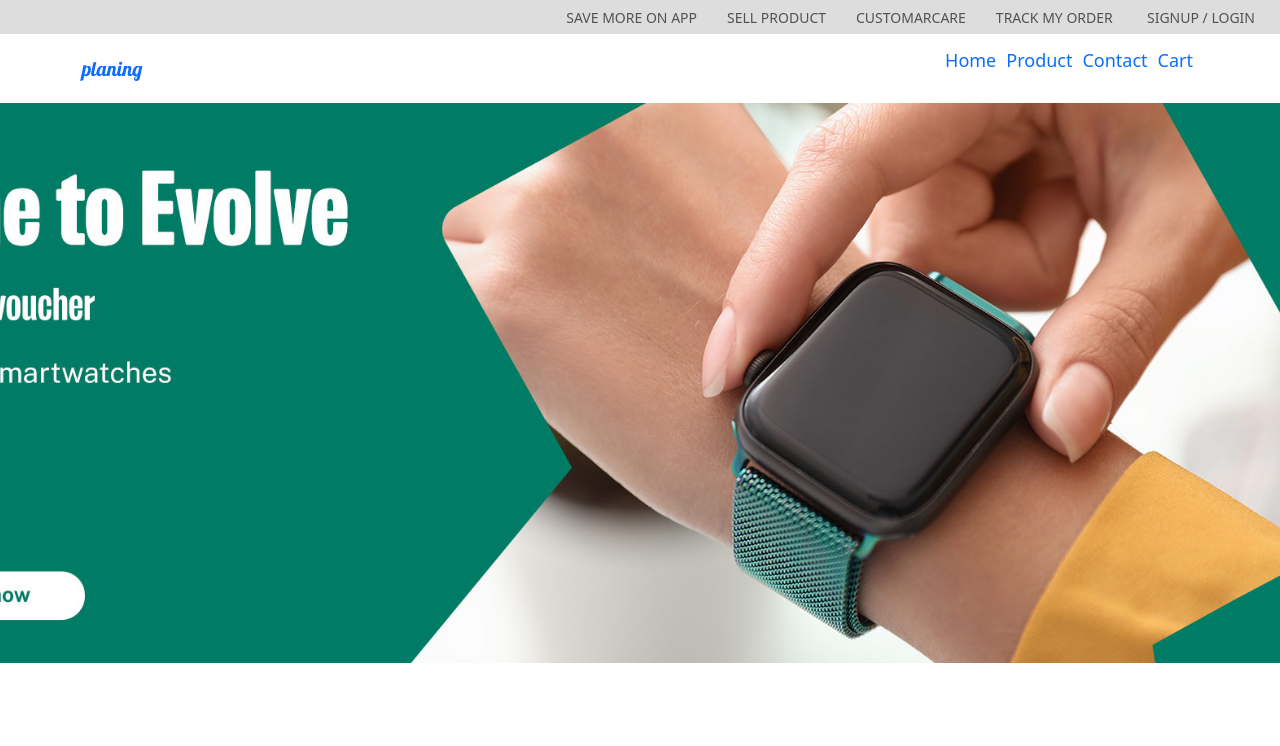
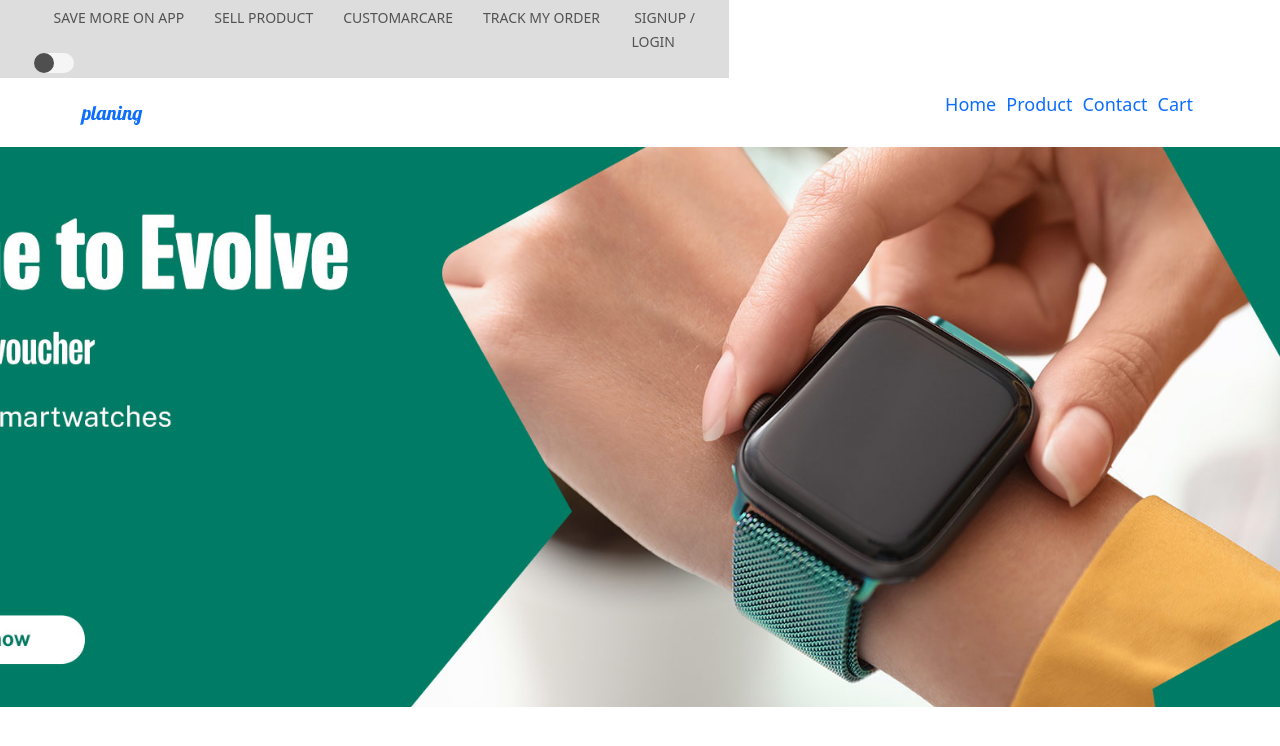
Before and after one commit to asraful771/website-part, a plain HTML site: page website/index.html in a window 1280 px wide. Drawn offline with nearby package versions, Linux system fonts and the light colour scheme.

Commit message:
website1

```diff
--- a/website/assets/css/style.css
+++ b/website/assets/css/style.css
@@ -20,6 +20,16 @@ a{text-decoration: none;}
     text-align: right;
     background:#ddd;
     padding:5px;
+    display:inline-flex;
+    justify-content: center;
+    align-items: center;
+}
+
+#header .header-top .con{
+    width:92%;
+}
+#header .header-top .top-bar{
+    /* width:50%; */
 }
 #header .header-top a{
     margin-right:10px;
@@ -34,6 +44,24 @@ a{text-decoration: none;}
     color:rgb(241, 141, 26);
     transition: .2s all ease-in-out;
 }
+#header .header-top .button{
+    background:whitesmoke;
+    width:40px;
+    height:20px;
+    border-radius: 10px;
+    cursor: pointer;
+
+}
+
+#header .header-top .button .dark{
+    background: rgba(0, 0, 0, 0.678);
+    width:20px;
+    height:20px;
+    border-radius: 50%;
+}
+
+
+
 #header nav .navbar-brand{
     font-family: 'Lobster', cursive;
 }
--- a/website/index.html
+++ b/website/index.html
@@ -15,7 +15,13 @@
 
     <section id="header">
         <div class="header-top">
-            <a href="#">save more on app</a><a href="#">sell product</a><a href="#">customarcare</a><a href="#">track my order</a> <a href="#">signup / login</a>
+            <div class="con">
+                <div class="top-bar">
+                    <a href="#">save more on app</a><a href="#">sell product</a><a href="#">customarcare</a><a href="#">track my order</a> <a href="#">signup / login</a>
+                </div>
+
+                 <div class="button"><div class="dark"></div></div>
+            </div>
         </div>
         <div class="container">
 
```
Also changed, not shown: 2 other files.
